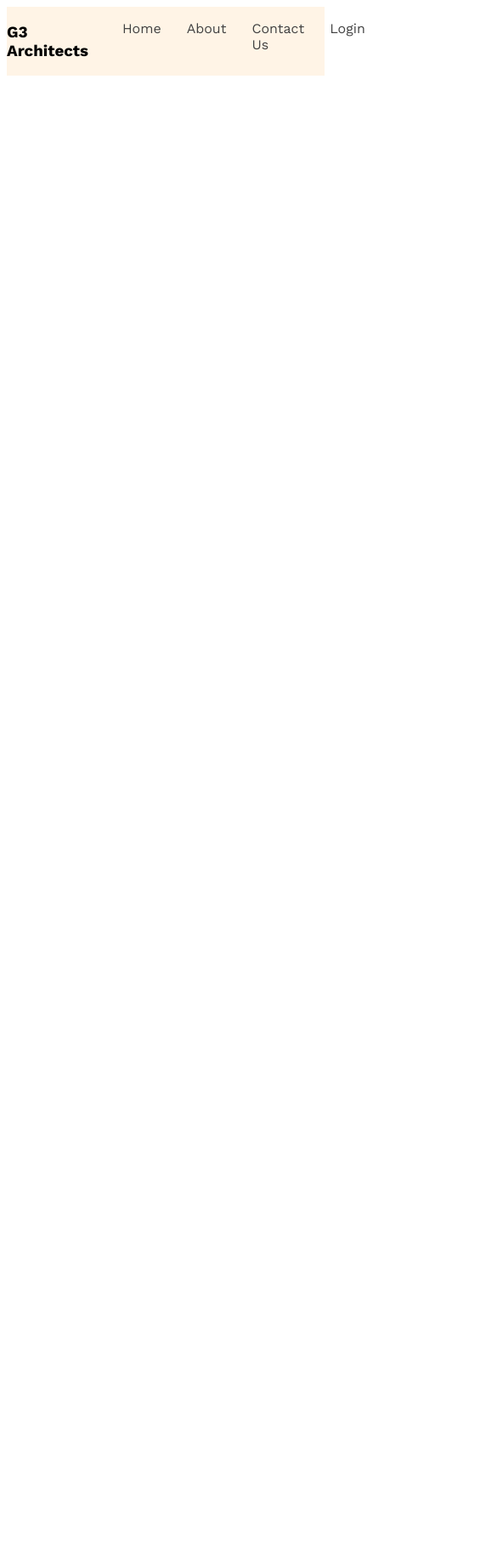
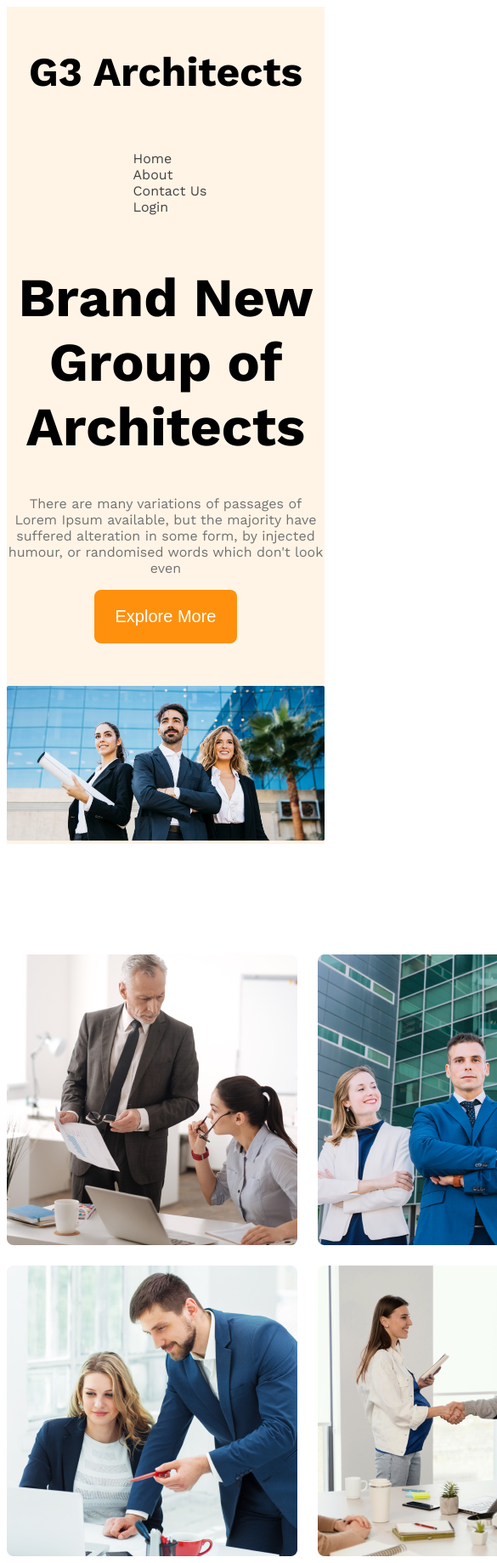
Before and after one commit to Rakibul-islam-gif/g3-architexts-website, a plain HTML site: page index.html in a window 390 px wide. Shown: the top 1839 px of the page at 85% size, 585 px wide, since content can reach past the window. Before the commit the page ends 844 px from the top, so only its background shows below. Drawn offline with nearby package versions, Linux system fonts and the light colour scheme.

Commit message:
added team section

```diff
--- a/index.html
+++ b/index.html
@@ -10,7 +10,7 @@
     <header class="bg-light">
         <nav class="navbar display-flex">
 
-        <h3>G3 Architects</h3>
+        <h3 class="brand">G3 Architects</h3>
         <ul class="nav-links display-flex">
 
             <li class="nav-item"><a href="" class="nav-link text-gray"> Home </a></li>
@@ -20,11 +20,41 @@
         </ul>
 
     </nav>
-    <div class="banner"></div>
+    <div class="banner">
+
+        <div class="banner-content">
+            <h1 class="banner-title">Brand New Group of Architects</h1>
+
+            <p class="banner-description">There are many variations of passages of Lorem Ipsum available, but the majority have suffered alteration in some form, by injected humour, or randomised words which don't look even</p>
+
+            <button class="btn-primary">Explore More</button>
+        </div>
+        <img class="banner-image" src="./images/banner.png" alt="">
+    </div>
 
 
     </header>
-    <main></main>
+    <main>
+        <section class="team-work display-flex">
+            <div class="team-image-container">
+                <img src="./images/team1.png" alt="">
+                <img src="./images/team2.png" alt="">
+                <img src="./images/team3.png" alt="">
+                <img src="./images/team4.png" alt="">
+
+
+            </div>
+            <div class="our-feature">
+                <h1 class="feature-title"><span id="quick-list" class="text-light-gray">Quick list</span>
+                      <span>of our</span>
+                      <span> Features</span></h1>
+                <p class="feature-description">There are many variations of passages of Lorem Ipsum available, but the majority have suffered alteration in some form, by injected humour, or randomised words which don't look even</p>
+                <button class="btn-primary">Explore More</button>
+            </div>
+
+
+        </section>
+    </main>
     <footer></footer>
 </body>
 </html>
--- a/style/architects.css
+++ b/style/architects.css
@@ -39,9 +39,17 @@ color:#424242;
 /* Header styles */
 /* NavBar styles */
 
+.brand{
+
+  font-size:3rem;
+  font-weight:700;
+
+}
+
 .navbar{
 
   justify-content:space-between;
+  align-items:center;
 }
 .nav-item{
 
@@ -60,3 +68,74 @@ color:#424242;
   margin:0 auto;
 
 }
+
+/* Banner related style */
+.banner-content{
+
+  max-width:860px;
+  margin:0 auto;
+  text-align:center;
+  margin-bottom:50px;
+}
+.banner-title{
+
+  font-size:4rem;
+  font-weight:700;
+}
+.banner-description{
+
+  font-size:16px;
+  color:#727272;
+}
+
+.btn-primary{
+
+  background-color:#FF900E;
+  color:white;
+  font-size:1.25rem;
+  padding:20px 25px;
+  border-radius:8px;
+  border:none;
+}
+.banner-image{
+
+  width:100%;
+}
+
+@media screen and (max-width: 576px) {
+  .navbar, .nav-links{
+
+    flex-direction:column;
+  }
+}
+
+/* Team section start */
+
+.team-work{
+
+  align-items:center;
+}
+
+.team-image-container{
+
+  display:grid;
+  grid-template-columns: repeat(2 ,1fr);
+  gap:24px;
+}
+.our-feature{
+  margin-left:130px;
+  max-width:530px;
+}
+.feature-title{
+
+  font-size:2.8rem;
+  font-weight:700;
+}
+main>section{
+
+  margin-top:130px;
+}
+#quick-list{
+
+  font-weight:500;
+}
```
Also changed, not shown: images/architect.png (added), images/banner.png (added), images/icons/customers.png (added), images/icons/email.png (added), images/icons/projects.png (added), images/icons/ribon.png (added), images/sponsors/amazon.png (added), images/sponsors/figma.png (added), images/sponsors/google.png (added), images/sponsors/spotify.png (added), images/sponsors/telerama.png (added), images/team1.png (added), images/team2.png (added), images/team3.png (added), 1 more files.
